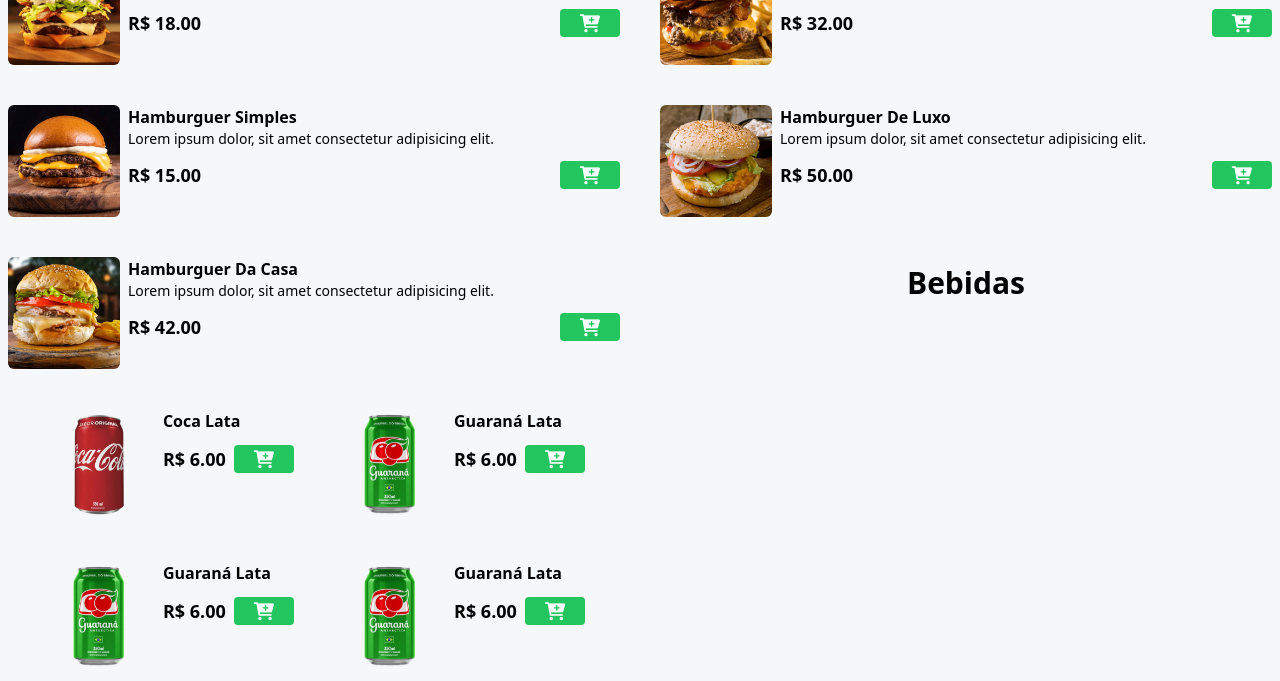
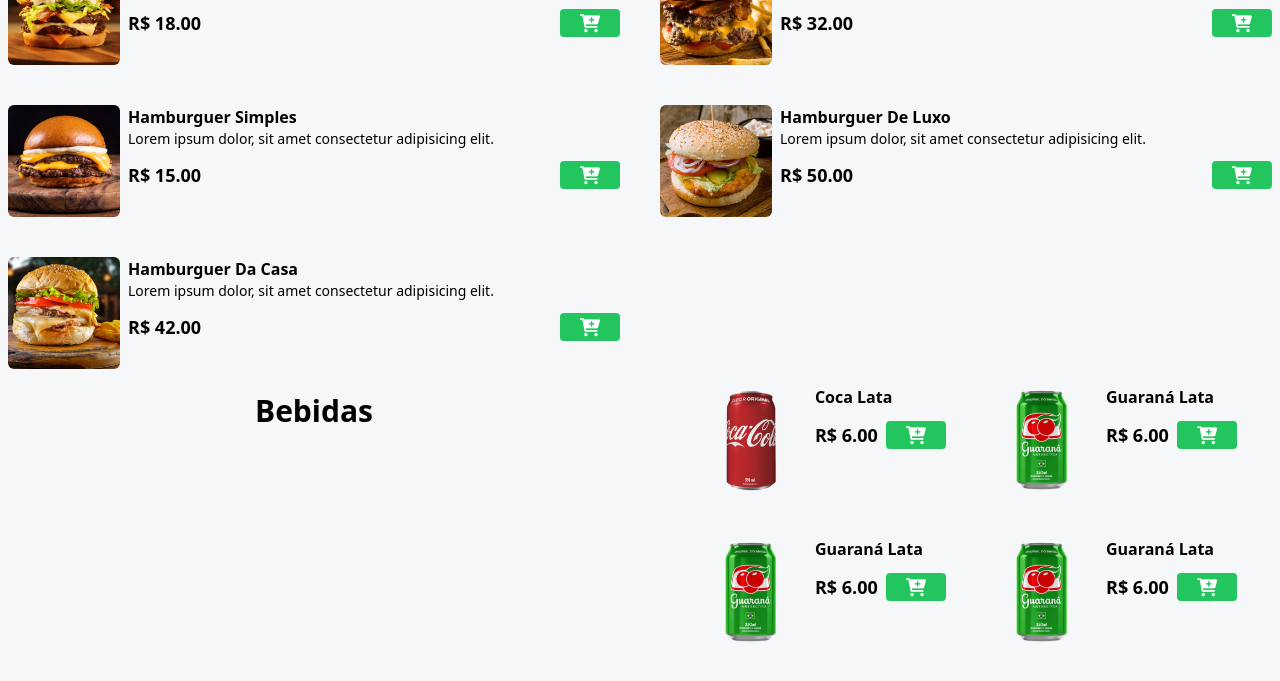
Before and after one commit to Emanuel0-tech/AJ-LANCHES-REMAKE, a website: page index.html in a window 1280 px wide. Shown: the part 615-1296 px from the top of the page. After the commit the page ends 1272 px from the top, so only its background shows below. Drawn offline with nearby package versions, Linux system fonts and the light colour scheme.

Commit message:
Update index.html

```diff
--- a/index.html
+++ b/index.html
@@ -199,8 +199,12 @@
             </div>
           </div>
         </div>
+
+          </main>
         <!-- FIM DO ITEM -->
-
+<main
+        class="grid grid-cols-1 md:grid-cols-2 gap-7 md:gap-10 mx-auto max-w-7xl px-2 py-2"
+      >
 
       <div class="mx-auto max-w-7xl px-2 my-2">
         <h2 class="font-bold text-3xl">Bebidas</h2>
```
